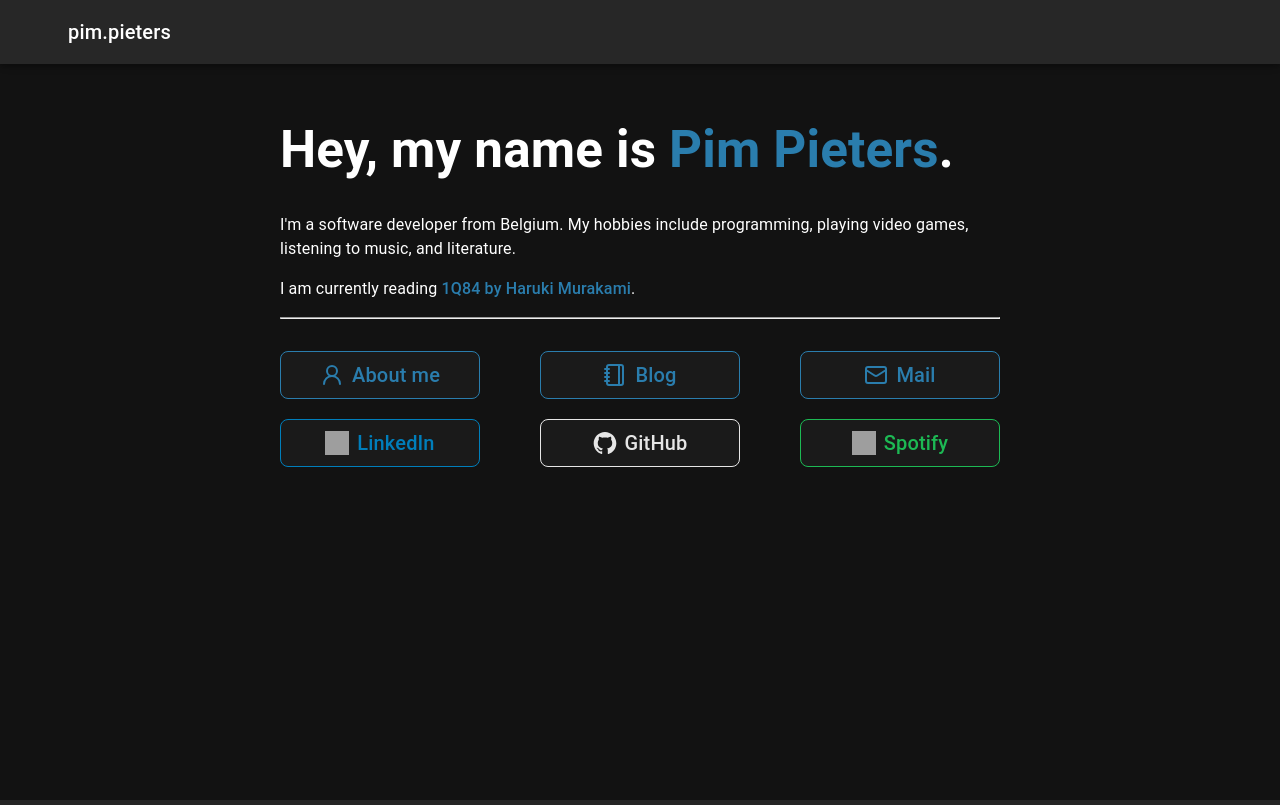
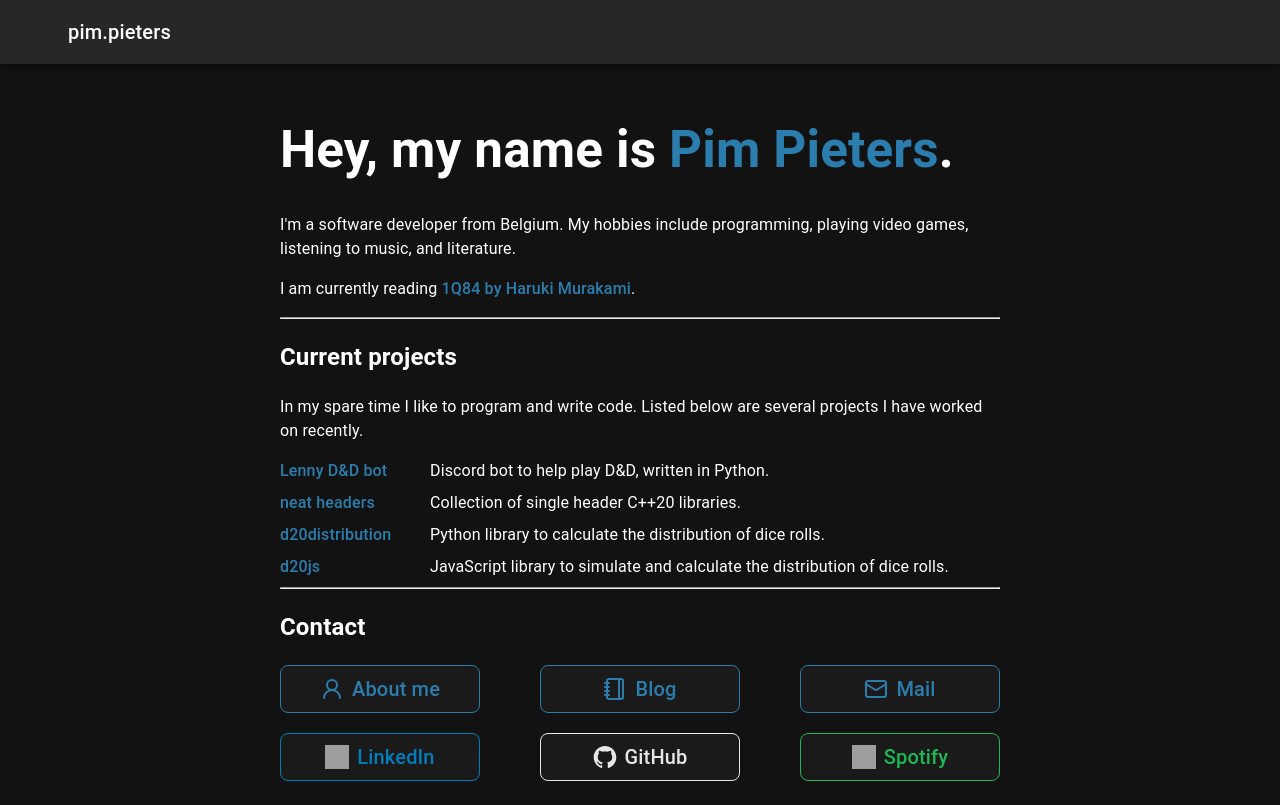
Before and after one commit to pipieter/pipieter.github.io, a React (Vite) app: page /#/ in a window 1280 px wide. Built offline with nearby package versions, Linux system fonts and the light colour scheme; grey boxes are pictures that could not be loaded; some icons are missing.

Commit message:
Add current projects section

```diff
--- a/src/pages/Home.tsx
+++ b/src/pages/Home.tsx
@@ -61,9 +61,43 @@ export function Home() {
         .
       </p>
 
+      {/* Current projects */}
       <hr style={{ color: style.colors.gray.faint }} />
-      <br />
+      <h2>Current projects</h2>
+      <p>
+        In my spare time I like to program and write code. Listed below are
+        several projects I have worked on recently.
+      </p>
 
+      <div
+        style={{
+          display: "grid",
+          gridTemplateColumns: "150px auto",
+          rowGap: "8px",
+        }}
+      >
+        <Link to="https://github.com/DaFrankort/lenny-dnd-bot">
+          Lenny D&D bot
+        </Link>
+        <span>Discord bot to help play D&D, written in Python.</span>
+
+        <Link to="https://github.com/pipieter/neat-headers">neat headers</Link>
+        <span>Collection of single header C++20 libraries.</span>
+
+        <Link to="https://github.com/pipieter/d20distribution">
+          d20distribution
+        </Link>
+        <span>Python library to calculate the distribution of dice rolls.</span>
+
+        <Link to="https://github.com/pipieter/d20js">d20js</Link>
+        <span>
+          JavaScript library to simulate and calculate the distribution of dice
+          rolls.
+        </span>
+      </div>
+      {/* Buttons */}
+      <hr style={{ color: style.colors.gray.faint }} />
+      <h2>Contact</h2>
       <div
         style={{
           display: "grid",
```
